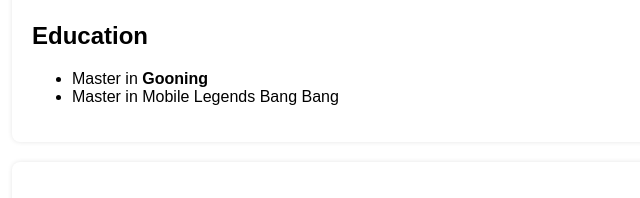
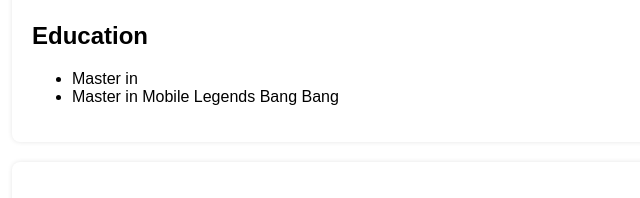
Before and after one commit to SeanEvann/WSITE, a plain HTML site: page index.html in a window 1280 px wide. Shown: the part 583-781 px from the top of the page, 28-668 px from the left. Drawn offline with Linux system fonts and the light colour scheme.

Commit message:
initial commit - portfolio

```diff
--- a/index.html
+++ b/index.html
@@ -19,7 +19,7 @@
     <div class="section">
         <h2>Education</h2>
         <ul>
-            <li>Master in <strong>Gooning</strong></li>
+            <li>Master in <strong></strong></li>
             <li>Master in Mobile Legends Bang Bang</li>
         </ul>
     </div>
```
